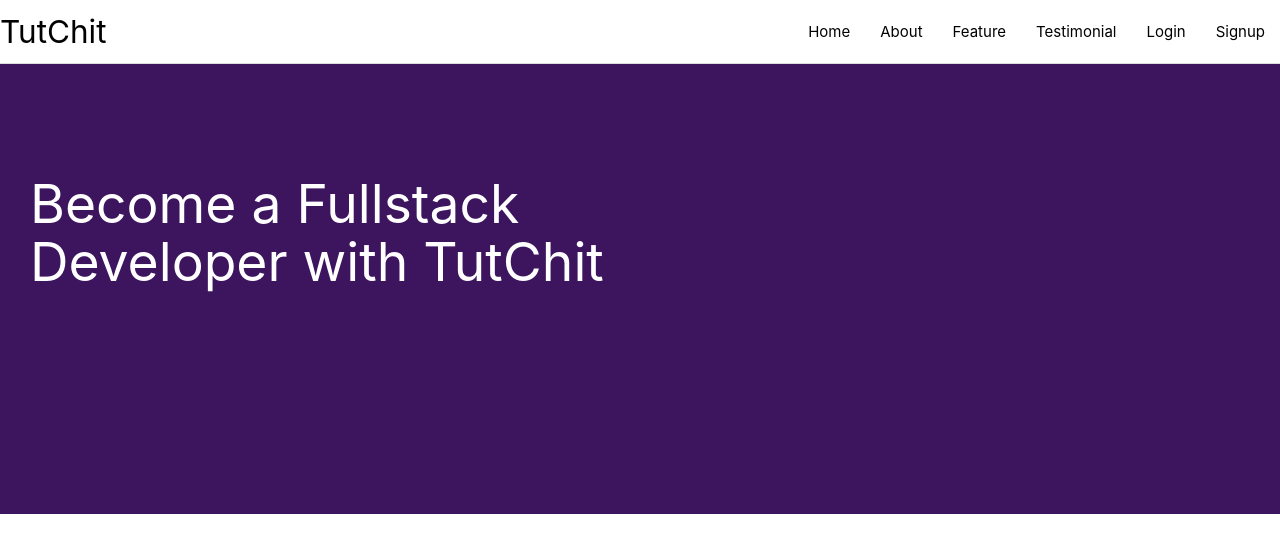
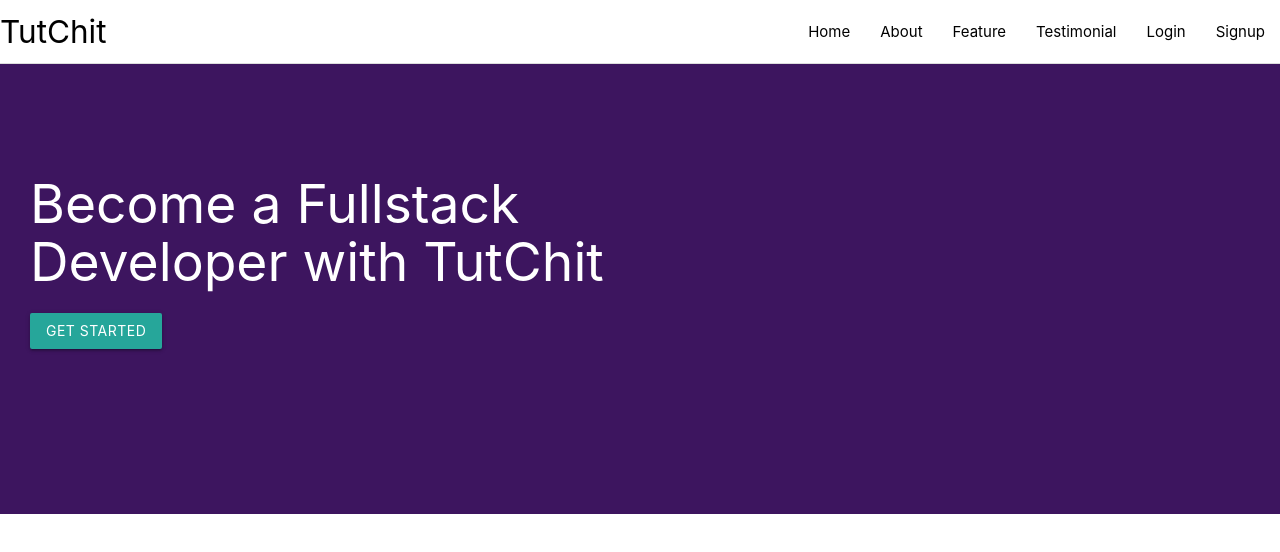
Before and after one commit to fatima-ola/tutchit, a React (Create React App) app: page / in a window 1280 px wide. Shown: the top 552 px of the page. Built offline with nearby package versions, Linux system fonts and the light colour scheme.

Commit message:
resusable button component was added

```diff
--- /dev/null
+++ b/src/components/Button/ButtonSection.js
@@ -0,0 +1,17 @@
+import React from 'react'
+import {Button} from 'react-materialize'
+
+const ButtonSection =({children})=> {
+    return (
+        <div>
+            <Button
+                node="button"
+                waves="light"
+            >
+               {children}
+            </Button>
+        </div>
+    )
+}
+
+export default ButtonSection
--- a/src/components/HeroSection/HeroSection.js
+++ b/src/components/HeroSection/HeroSection.js
@@ -1,10 +1,14 @@
 import React from 'react'
+import ButtonSection from "../Button/ButtonSection"
 
 const HeroSection =()=> {
     return (
         <div className="banner">
            <div className="banner-left">
                <h2 className="white-text">Become a Fullstack Developer with TutChit</h2>
+               <ButtonSection>
+                   Get Started
+               </ButtonSection>
             </div>
         </div>
     )
```
